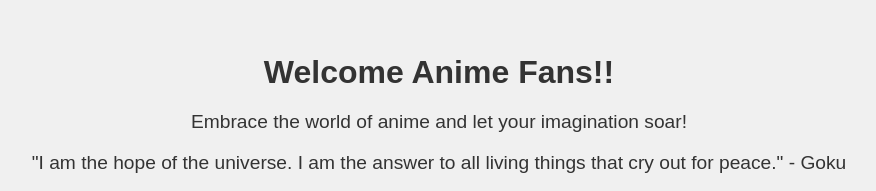
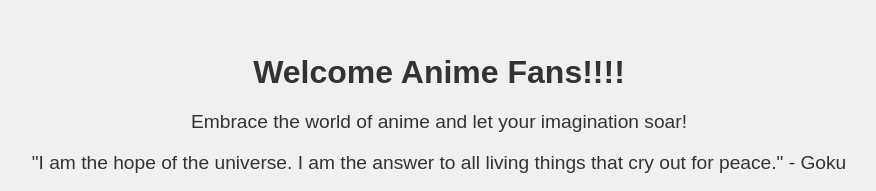
Before and after one commit to ulaganathan-shellkode/deploy, a plain HTML site: page index.html in a window 1280 px wide. Shown: the part 125-316 px from the top of the page, without its empty margins (201-1077 px from the left). Drawn offline with Linux system fonts and the light colour scheme.

Commit message:
Updated changes in branch2 index.html

```diff
--- a/index.html
+++ b/index.html
@@ -36,7 +36,7 @@
 </head>
 <body>
     <div class="container">
-        <h1>Welcome Anime Fans!!</h1>
+        <h1>Welcome Anime Fans!!!!</h1>
         <p>Embrace the world of anime and let your imagination soar!</p>
         <p>"I am the hope of the universe. I am the answer to all living things that cry out for peace." - Goku</p>
         <img src="https://media.giphy.com/media/GRSnxyhJnPsaQy9YLn/giphy.gif" alt="Goku">
```
